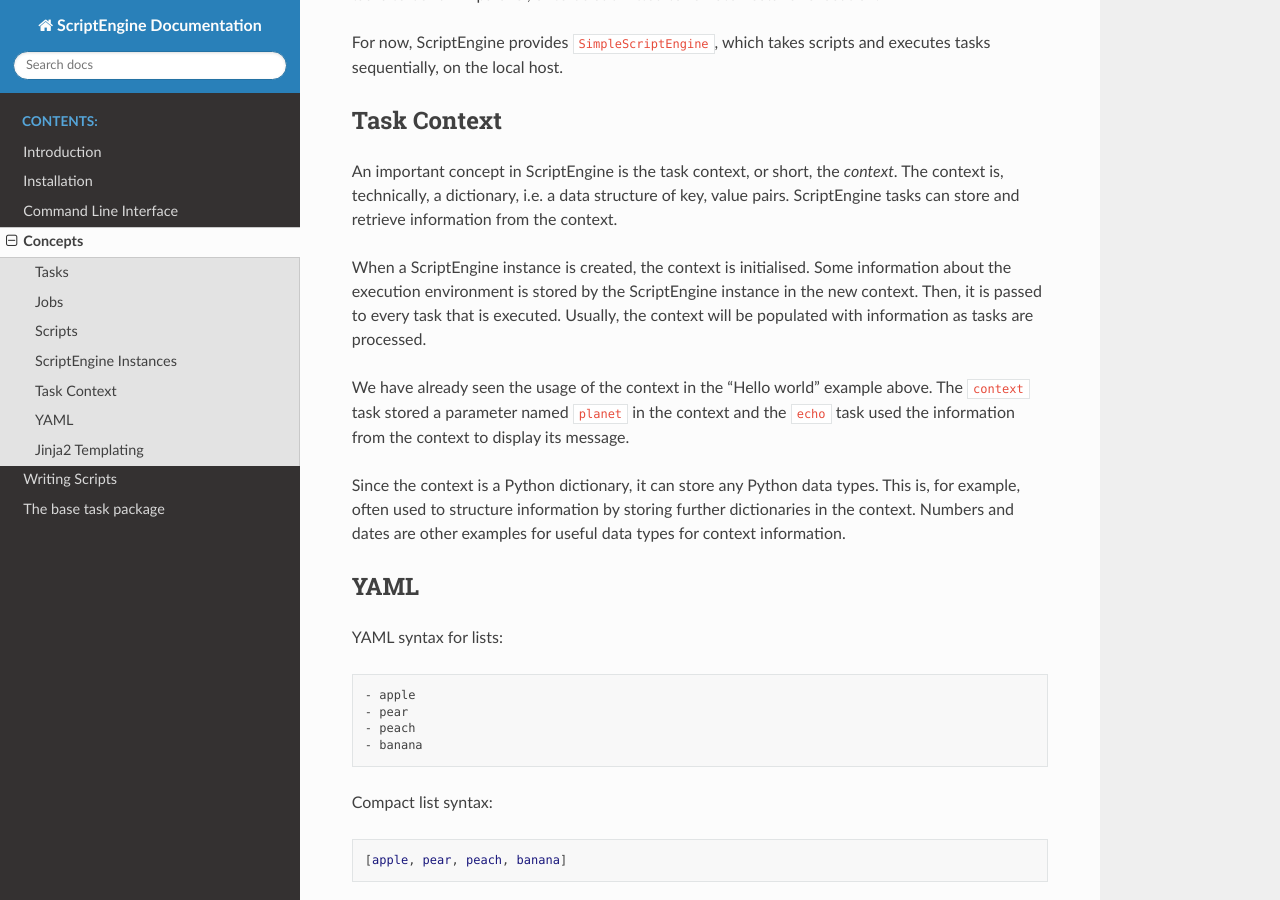
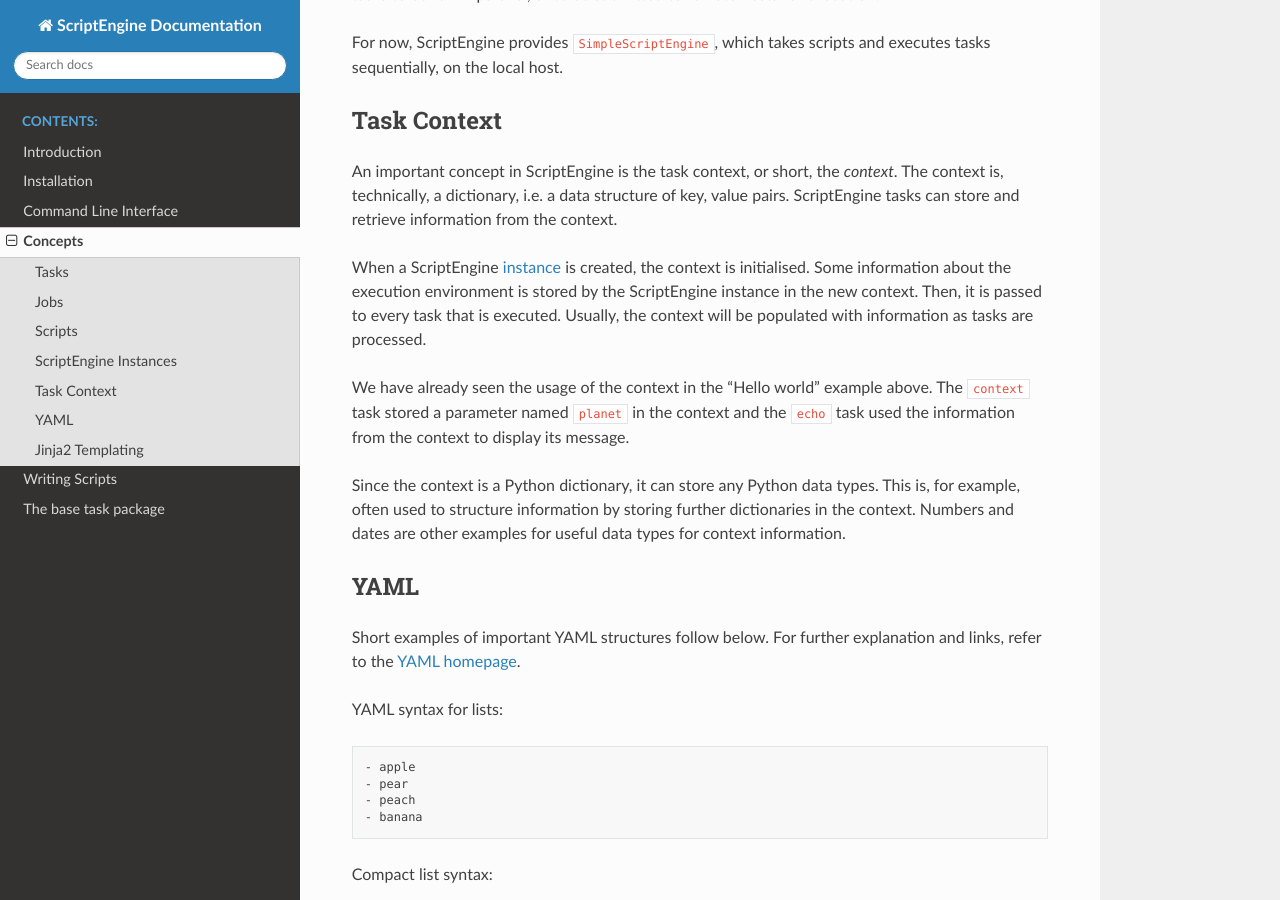
Before and after one commit to uwefladrich/scriptengine, a Sphinx documentation site: the page built from docs/sphinx/concepts.rst, in a window 1280 px wide and 900 px high, scrolled down 1887 px. Built offline with Sphinx 7.4.7 and the Read the Docs theme 2.0.0, drawn with Linux system fonts in a browser that asks for light colours; some of the changed lines change nothing that is shown; some of the changed text lies outside the part shown.

Commit message:
Add some helpful links to documentation

```diff
--- a/docs/sphinx/concepts.rst
+++ b/docs/sphinx/concepts.rst
@@ -106,10 +106,11 @@ An important concept in ScriptEngine is the task context, or short, the
 key, value pairs. ScriptEngine tasks can store and retrieve information from the
 context.
 
-When a ScriptEngine instance is created, the context is initialised. Some
-information about the execution environment is stored by the ScriptEngine
-instance in the new context. Then, it is passed to every task that is executed.
-Usually, the context will be populated with information as tasks are processed.
+When a ScriptEngine :ref:`instance <concepts:scriptengine instances>` is
+created, the context is initialised. Some information about the execution
+environment is stored by the ScriptEngine instance in the new context. Then, it
+is passed to every task that is executed.  Usually, the context will be
+populated with information as tasks are processed.
 
 We have already seen the usage of the context in the "Hello world" example
 above. The ``context`` task stored a parameter named ``planet`` in the context
@@ -124,6 +125,9 @@ data types for context information.
 
 YAML
 ----
+
+Short examples of important YAML structures follow below. For further
+explanation and links, refer to the `YAML homepage <https://yaml.org/>`_.
 
 YAML syntax for lists::
 
@@ -182,3 +186,5 @@ example::
 
 Jinja2 Templating
 -----------------
+
+`Jinja homepage and documentation <https://jinja.palletsprojects.com>`_
```
